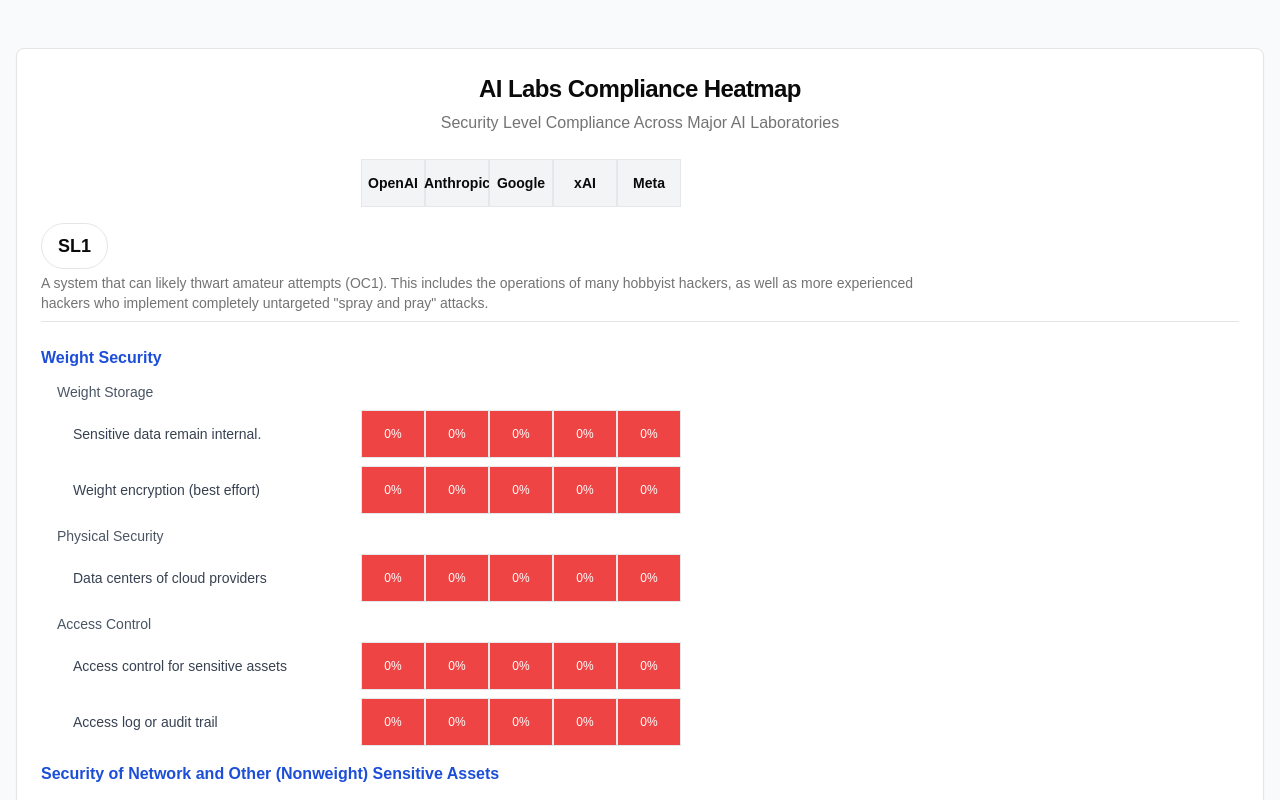
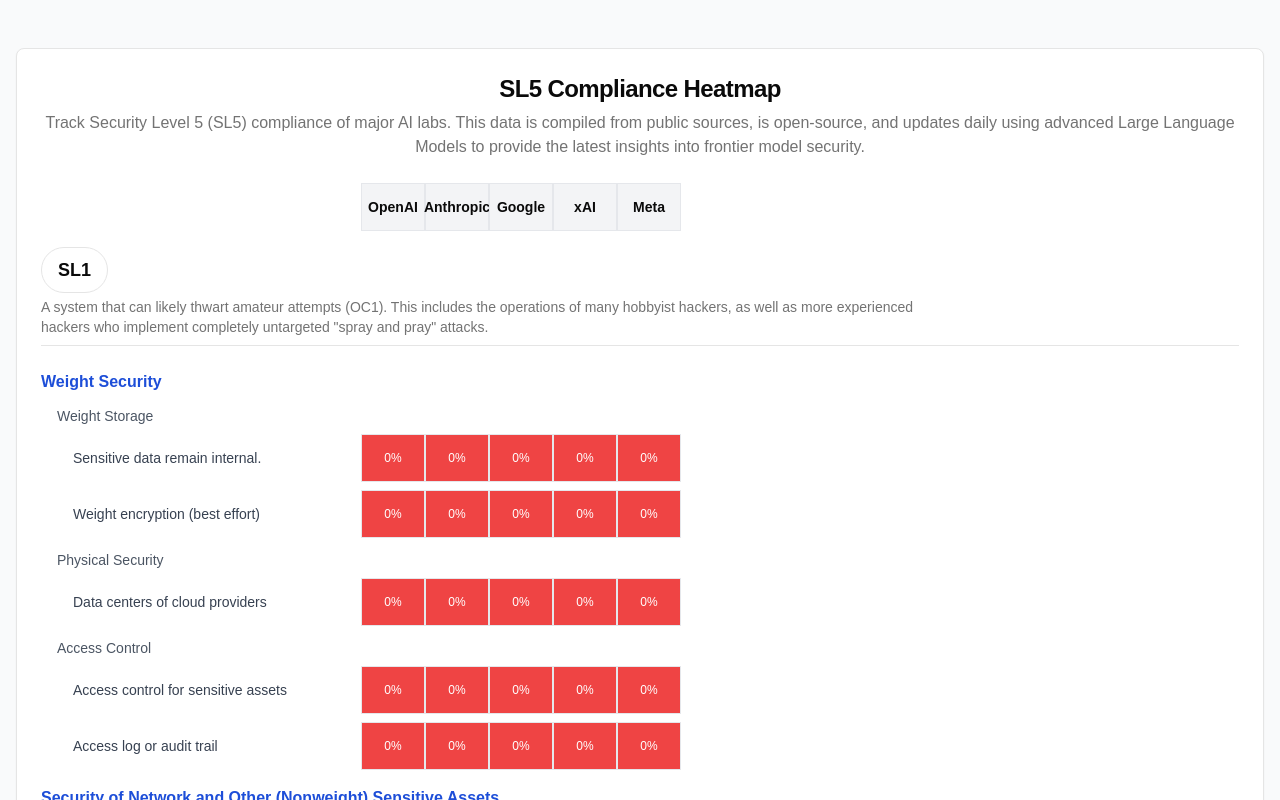
Before and after one commit to luiscosio/sl5-compliance-heatmap, a Next.js app: page / in a window 1280 px wide. Shown: the top 800 px of the page. Built offline with nearby package versions, Linux system fonts and the light colour scheme.

Commit message:
Added new texts

```diff
--- a/app/layout.tsx
+++ b/app/layout.tsx
@@ -2,8 +2,8 @@ import type { Metadata } from 'next'
 import './globals.css'
 
 export const metadata: Metadata = {
-  title: 'v0 App',
-  description: 'Created with v0',
+  title: 'SL5 Compliance Heatmap - AI Lab Security Monitoring',
+  description: 'Track Security Level 5 (SL5) compliance of major AI labs with this heatmap. Data is derived from open-source public information, updated daily using advanced LLMs to provide the latest insights into frontier model security.',
   generator: 'v0.dev',
 }
 
--- a/components/compliance-heatmap.tsx
+++ b/components/compliance-heatmap.tsx
@@ -114,8 +114,8 @@ export default function ComplianceHeatmap() {
     <div className="w-full max-w-7xl mx-auto p-4">
       <Card>
         <CardHeader>
-          <CardTitle className="text-2xl font-bold text-center">AI Labs Compliance Heatmap</CardTitle>
-          <p className="text-center text-muted-foreground">Security Level Compliance Across Major AI Laboratories</p>
+          <CardTitle className="text-2xl font-bold text-center">SL5 Compliance Heatmap</CardTitle>
+          <p className="text-center text-muted-foreground">Track Security Level 5 (SL5) compliance of major AI labs. This data is compiled from public sources, is open-source, and updates daily using advanced Large Language Models to provide the latest insights into frontier model security.</p>
         </CardHeader>
         <CardContent>
           <div className="overflow-x-auto">
```
